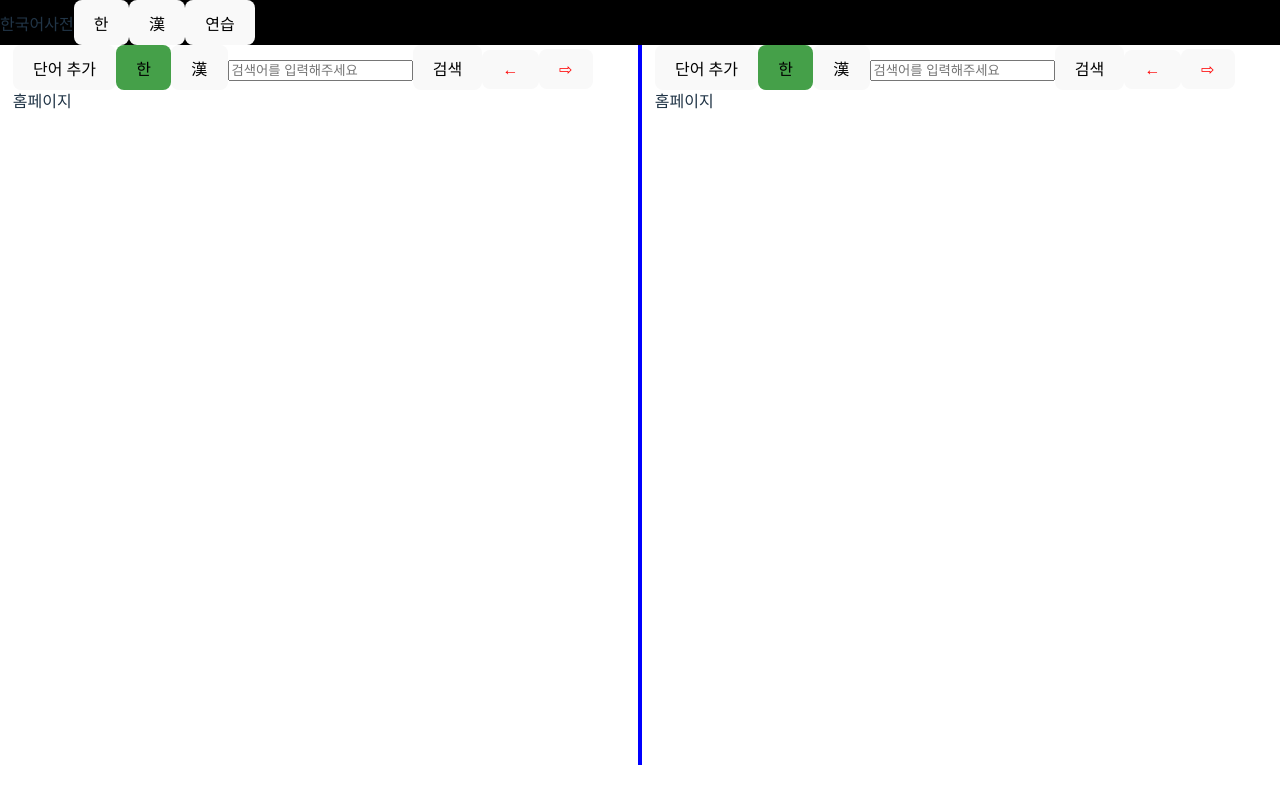
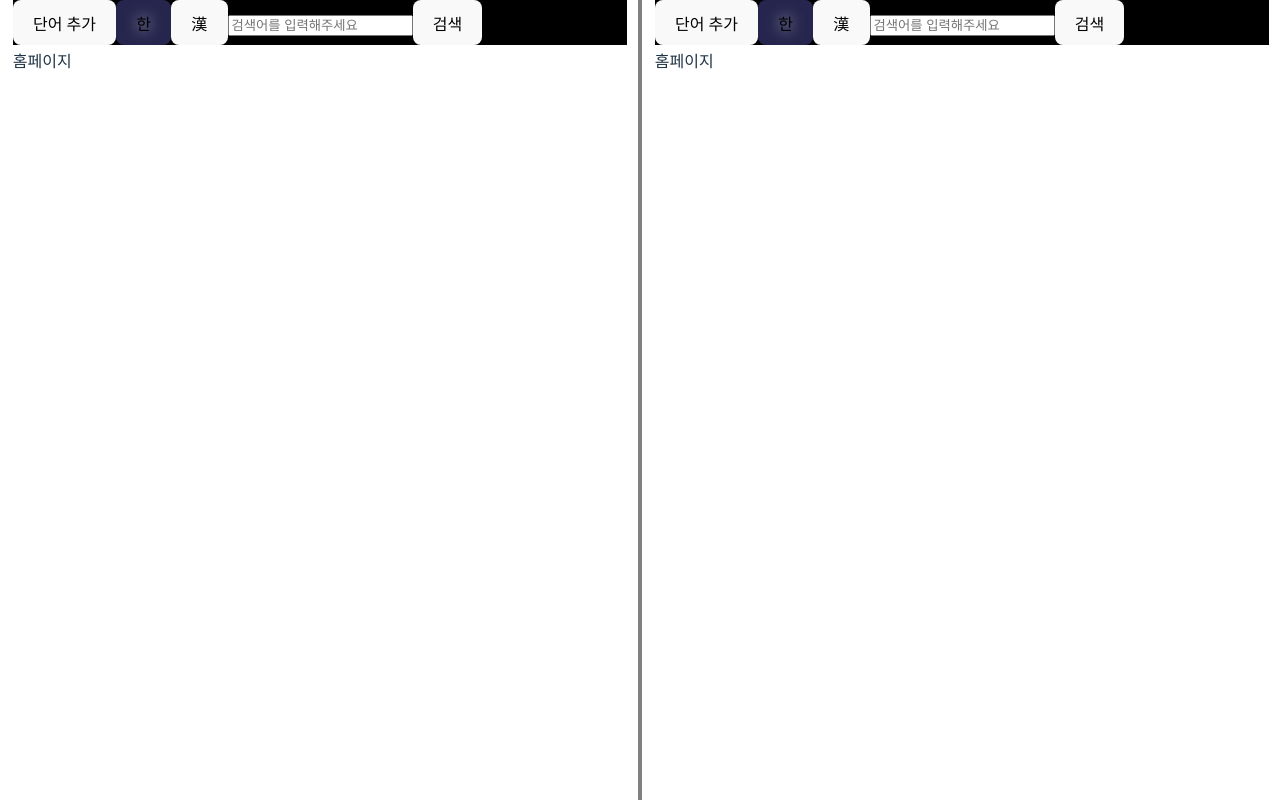
Before and after one commit to krduffy/korean-dictionary, a React (Vite) app in the folder frontend/vite_kordict/: page / in a window 1280 px wide. Built offline with nearby package versions, Linux system fonts and the light colour scheme.

Commit message:
fixed panel header to top of panel

```diff
--- a/frontend/vite_kordict/src/App.jsx
+++ b/frontend/vite_kordict/src/App.jsx
@@ -1,12 +1,10 @@
 import React from "react";
-import NavBar from "./components/nav_bar/NavBar.jsx";
 import Panel from "./components/panel/Panel.jsx";
 import "./app.css";
 
 const App = () => {
   return (
     <div id="main-page">
-      <NavBar />
       <div id="both-panels-container">
         <div className="panel-container" id="left-panel-container">
           <Panel />
--- a/frontend/vite_kordict/src/app.css
+++ b/frontend/vite_kordict/src/app.css
@@ -6,7 +6,7 @@
 #both-panels-container {
   display: flex;
   width: 100%;
-  height: 90%;
+  height: 100%;
 }
 
 .panel-container {
@@ -14,15 +14,15 @@
   box-sizing: border-box;
   display: inline-block;
   overflow-y: scroll;
-  width: 50%;
+  width: 48%;
   padding-left: 1%;
   padding-right: 1%;
 }
 
 #left-panel-container {
-  border-right: 2px solid blue;
+  border-right: 2px solid gray;
 }
 
 #right-panel-container {
-  border-left: 2px solid blue;
+  border-left: 2px solid gray;
 }
--- a/frontend/vite_kordict/src/components/panel/fixed_header/PanelHeader.jsx
+++ b/frontend/vite_kordict/src/components/panel/fixed_header/PanelHeader.jsx
@@ -2,7 +2,7 @@ import React, { useContext } from "react";
 import PropTypes from "prop-types";
 import SearchBar from "./SearchBar.jsx";
 import ViewHistoryNavigator from "./ViewHistoryNavigator.jsx";
-import "./styles/panel-header-styles.css";
+import "./styles/fixed-header-styles.css";
 import { ViewContext } from "../Panel.jsx";
 
 const PanelHeader = ({
@@ -16,6 +16,8 @@ const PanelHeader = ({
     useContext(ViewContext)["updateViewAndPushToHistory"];
 
   return (
+    <>
+      {" "}
       <div className="fixed-header">
         <button
           onClick={() => {
@@ -42,6 +44,8 @@ const PanelHeader = ({
           getFollowingView={getFollowingView}
         />
       </div>
+      <div className="dummy-below-header"></div>
+    </>
   );
 };
 
--- a/frontend/vite_kordict/src/components/panel/fixed_header/SearchBar.jsx
+++ b/frontend/vite_kordict/src/components/panel/fixed_header/SearchBar.jsx
@@ -1,6 +1,6 @@
 import React, { useState, useEffect, useContext } from "react";
 import { ViewContext } from "../Panel.jsx";
-import "./styles/search-bar-styles.css";
+import "./styles/fixed-header-styles.css";
 
 const SearchBar = () => {
   const [boxContent, setBoxContent] = useState("");
--- a/frontend/vite_kordict/src/components/panel/fixed_header/ViewHistoryNavigator.jsx
+++ b/frontend/vite_kordict/src/components/panel/fixed_header/ViewHistoryNavigator.jsx
@@ -1,6 +1,6 @@
 import React, { useContext } from "react";
 import PropTypes from "prop-types";
-import "./styles/view-history-navigator-styles.css";
+import "./styles/fixed-header-styles.css";
 import { ViewContext } from "../Panel";
 
 const ViewHistoryNavigator = ({
@@ -15,24 +15,32 @@ const ViewHistoryNavigator = ({
   return (
     <div className="view-history-navigator">
       <button
-        className={canNavigateBack() ? "enabled-button" : "disabled-button"}
+        className={
+          canNavigateBack()
+            ? "enabled-navigation-button"
+            : "disabled-navigation-button"
+        }
         onClick={() => {
           if (canNavigateBack()) {
             updateViewWithoutPushingToHistory(getPrecedingView());
           }
         }}
       >
-        ←
+        {canNavigateBack() ? "◀" : "◁"}
       </button>
       <button
-        className={canNavigateForward() ? "enabled-button" : "disabled-button"}
+        className={
+          canNavigateForward()
+            ? "enabled-navigation-button"
+            : "disabled-navigation-button"
+        }
         onClick={() => {
           if (canNavigateForward()) {
             updateViewWithoutPushingToHistory(getFollowingView());
           }
         }}
       >
-        ⇨
+        {canNavigateForward() ? "▶" : "▷"}
       </button>
     </div>
   );
--- /dev/null
+++ b/frontend/vite_kordict/src/components/panel/fixed_header/styles/fixed-header-styles.css
@@ -0,0 +1,49 @@
+.fixed-header {
+  height: 40px;
+  padding-bottom: 5px;
+  background-color: black;
+  position: fixed;
+  top: 0;
+  width: 48%;
+}
+
+.dummy-below-header {
+  padding-top: 50px;
+}
+
+.fixed-header > * {
+  box-sizing: border-box;
+}
+
+button {
+  cursor: pointer;
+}
+
+.activated-button {
+  background-color: #25254d;
+  text-shadow: 0 0 15px white;
+}
+
+.search-bar {
+  display: inline-block;
+}
+
+.dictionary-button-container {
+  display: inline-block;
+}
+
+.form-content {
+  display: inline-block;
+}
+
+.enabled-navigation-button {
+  background-color: #344e61;
+}
+
+.disabled-navigation-button {
+  background-color: black;
+}
+
+.view-history-navigator {
+  display: inline-block;
+}
--- a/frontend/vite_kordict/src/components/panel/fixed_header/styles/search-bar-styles.css
+++ /dev/null
@@ -1,15 +0,0 @@
-.activated-button {
-  background-color: #45a049; /* Darker green */
-}
-
-.search-bar {
-  display: inline-block;
-}
-
-.dictionary-button-container {
-  display: inline-block;
-}
-
-.form-content {
-  display: inline-block;
-}
--- a/frontend/vite_kordict/src/components/panel/fixed_header/styles/view-history-navigator-styles.css
+++ /dev/null
@@ -1,11 +0,0 @@
-.enabled-button {
-  color: green;
-}
-
-.disabled-button {
-  color: red;
-}
-
-.view-history-navigator {
-  display: inline-block;
-}
```
Also changed, not shown: frontend/vite_kordict/src/components/panel/fixed_header/styles/panel-header-styles.css (deleted), 1 other file (tests, documents, lock files or other folders). Lines whose indentation alone changed are shown as unchanged.
